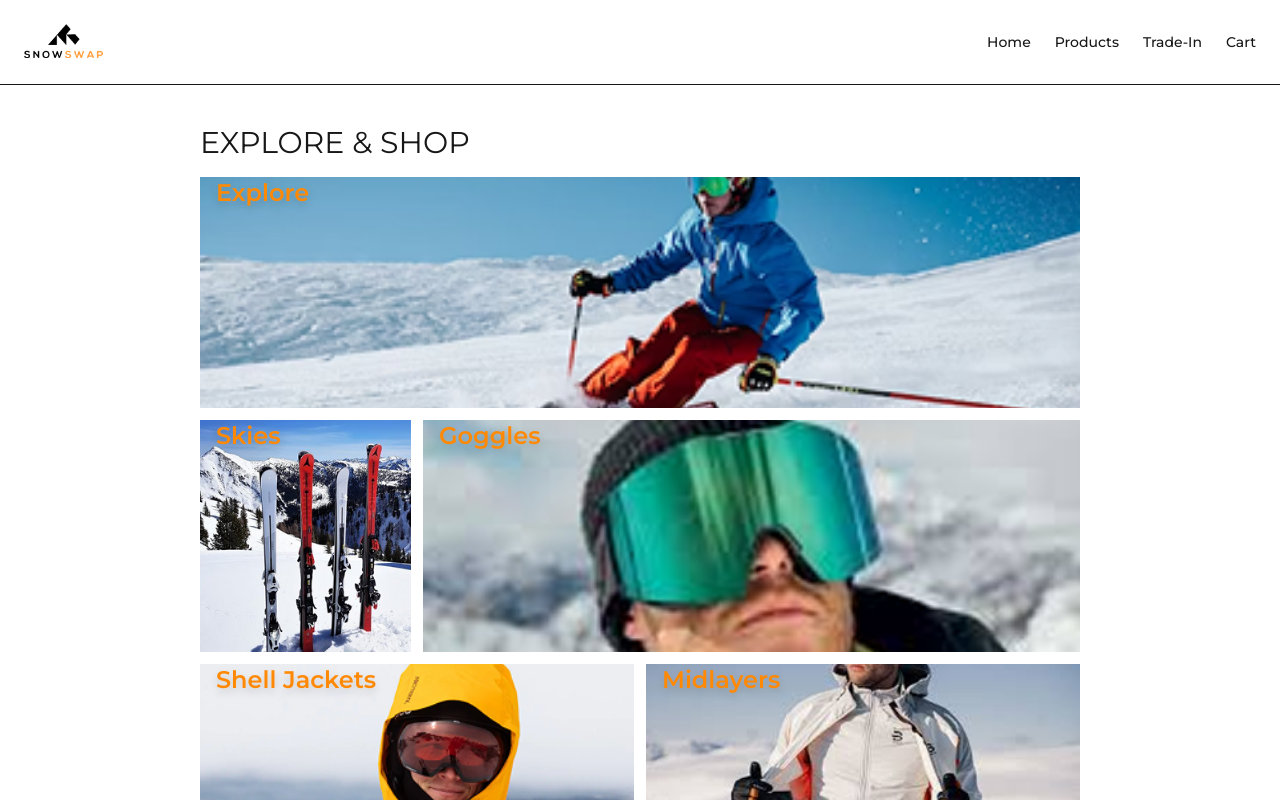
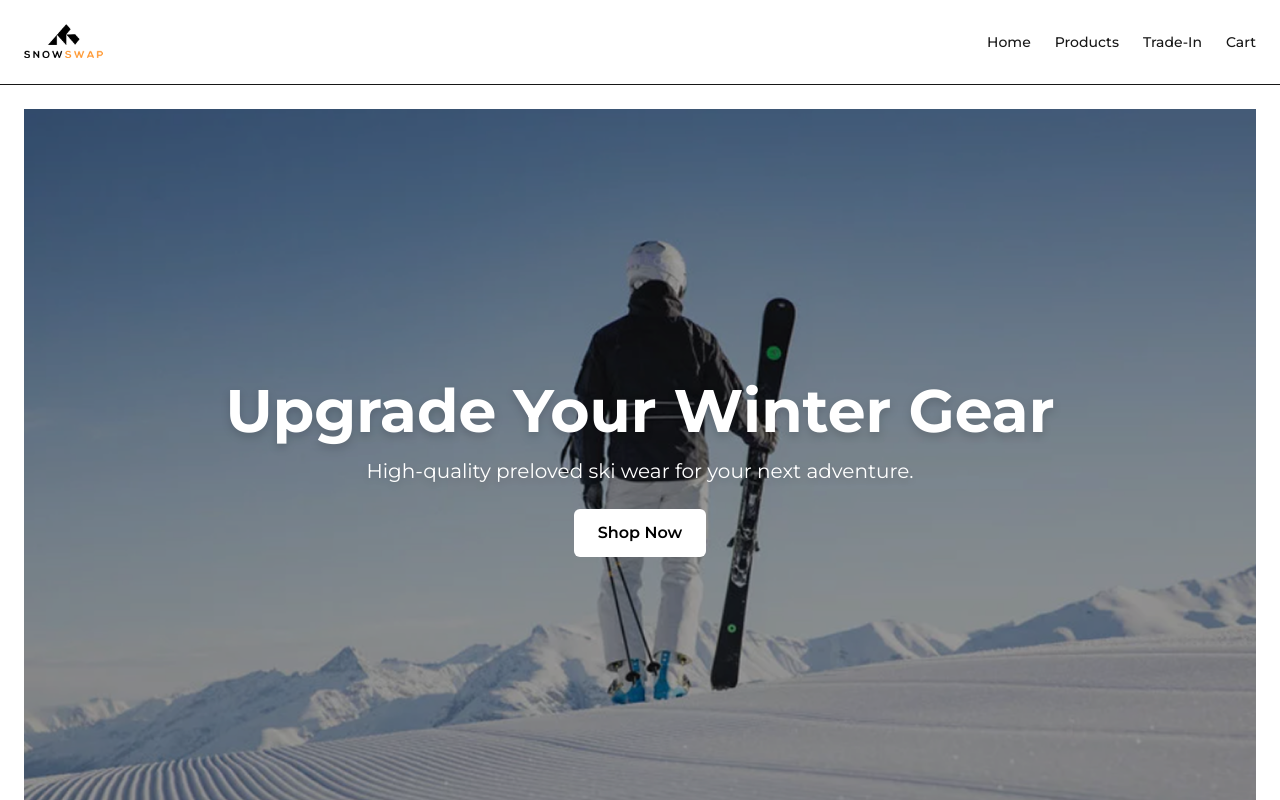
Before and after one commit to 4-Semester-hovedopgave/snowswap-webshop, a Next.js app: page / in a window 1280 px wide. Shown: the top 800 px of the page. Built offline with nearby package versions, Linux system fonts and the light colour scheme.

Commit message:
Hero section

```diff
--- a/src/app/page.js
+++ b/src/app/page.js
@@ -1,10 +1,12 @@
 import BentoGrid from "@/components/BentoGrid";
+import Hero from "@/components/Hero";
 import Image from "next/image";
 
 export default function Home() {
   return (
     <div>
       <main className="p-6">
+        <Hero />
         <BentoGrid />
       </main>
     </div>
--- /dev/null
+++ b/src/components/Hero.jsx
@@ -0,0 +1,48 @@
+import Image from "next/image";
+
+export default function Hero() {
+    return (
+        <section className="relative w-full h-[80vh] md:h-[90vh] overflow-hidden">
+
+            {/* Background Image */}
+            <Image
+                src="/forside.png"
+                alt="Hero image"
+                fill
+                priority
+                className="object-cover"
+            />
+
+            {/* Optional overlay */}
+            <div className="absolute inset-0 bg-black/40"></div>
+
+            {/* Content */}
+            <div className="
+                relative z-10
+                flex flex-col items-center justify-center
+                h-full text-white text-center px-6
+            ">
+                <h1 className="text-4xl md:text-6xl font-bold drop-shadow-lg">
+                    Upgrade Your Winter Gear
+                </h1>
+
+                <p className="mt-4 text-lg md:text-xl drop-shadow-md max-w-xl">
+                    High-quality preloved ski wear for your next adventure.
+                </p>
+
+                <a
+                    href="/collections/all"
+                    className="
+                        mt-6 inline-block
+                        bg-white text-black font-semibold
+                        px-6 py-3 rounded-md
+                        hover:bg-gray-200 transition
+                    "
+                >
+                    Shop Now
+                </a>
+            </div>
+
+        </section>
+    );
+}
```
